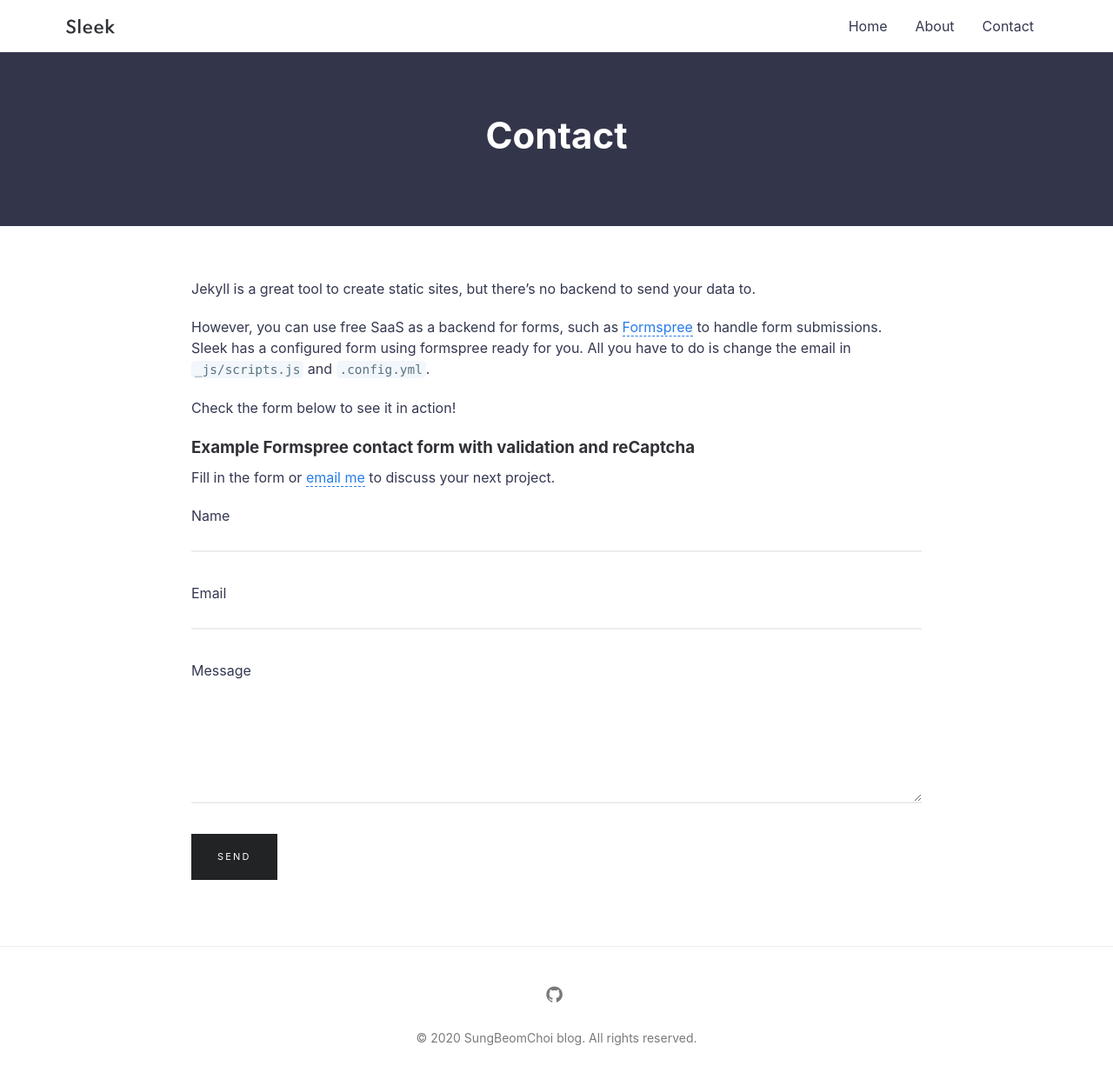
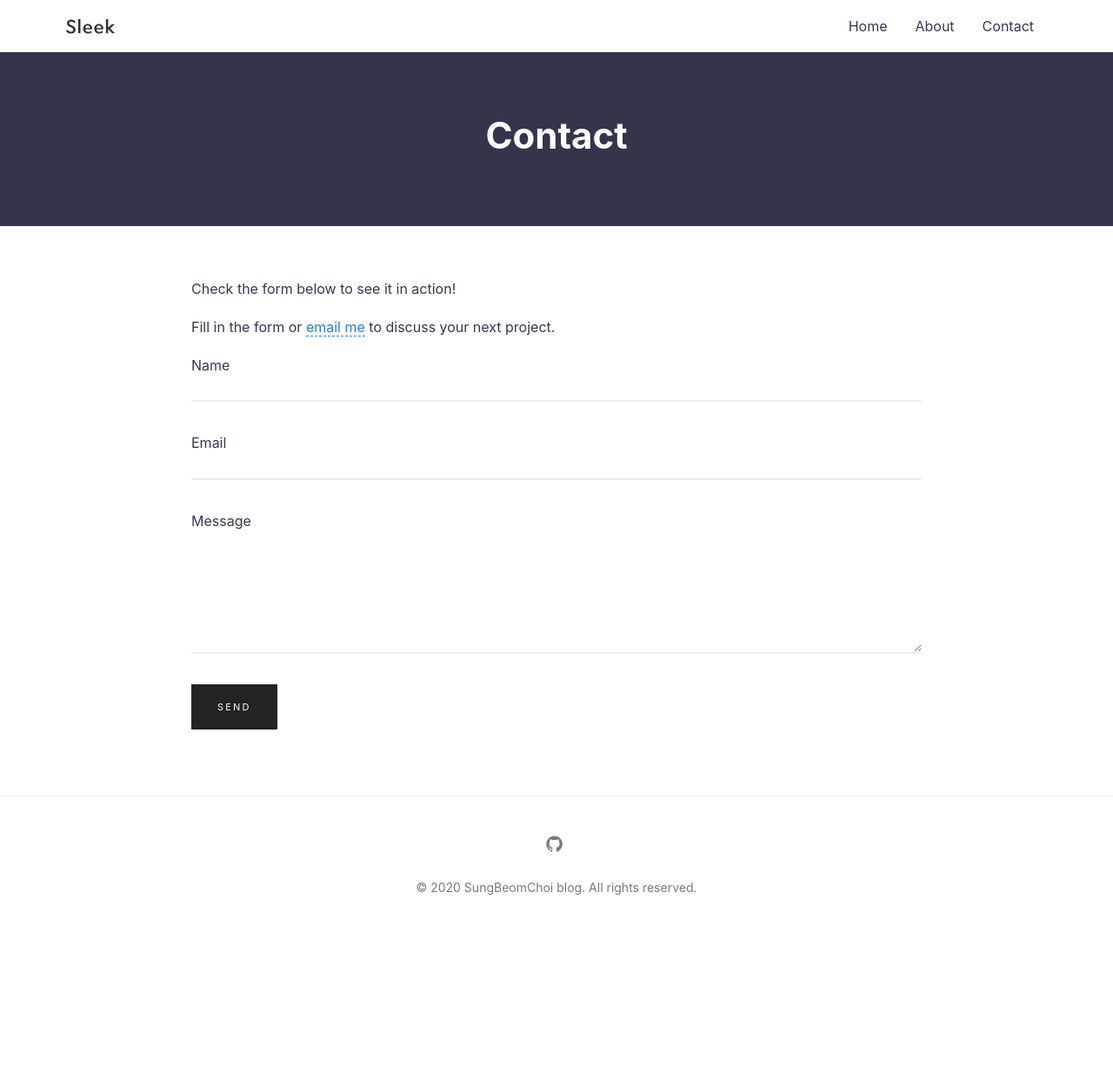
Before and after one commit to SUNGBEOMCHOI/SungBeomChoi.github.io, a Jekyll site: the page built from contact.md, in a window 1280 px wide. Shown: the whole page at 87% size. Built offline with Jekyll 4.4.1, drawn with Linux system fonts in a browser that asks for light colours; after the commit the page ends 1076 px from its top, so only the background shows below that.

Commit message:
Update contact.md

```diff
--- a/contact.md
+++ b/contact.md
@@ -4,15 +4,9 @@
 permalink: /contact/
 ---
 
-Jekyll is a great tool to create static sites, but there’s no backend to send your data to.
-
-However, you can use free SaaS as a backend for forms, such as [Formspree](https://formspree.io/) to handle form submissions. Sleek has a configured form using formspree ready for you. All you have to do is change the email in `_js/scripts.js` and `.config.yml`.
-
 Check the form below to see it in action!
 
-### Example Formspree contact form with validation and reCaptcha
-
-Fill in the form or [email me](mailto:{{site.email}}) to discuss your next project.
+Fill in the form or [email me](mailto:{{choisb3631@neubility.co.kr}}) to discuss your next project.
 
 {% include form.html %}
 
```
